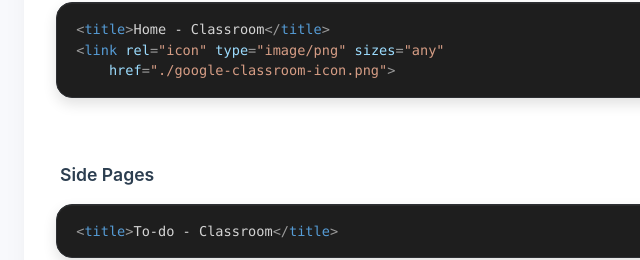
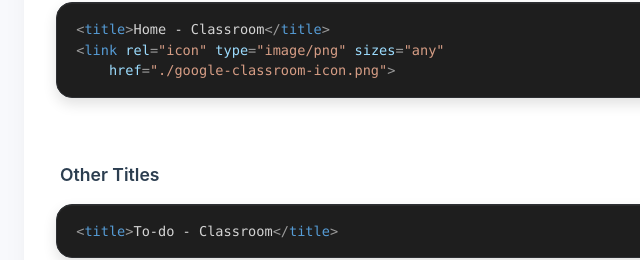
Before and after one commit to ltorl/cloaking-icons, a plain HTML site: page index.html in a window 1280 px wide. Shown: the part 1876-2136 px from the top of the page, 0-640 px from the left. Drawn offline with nearby package versions, Linux system fonts and the light colour scheme.

Commit message:
Update index.html

```diff
--- a/index.html
+++ b/index.html
@@ -289,7 +289,7 @@
     href=&quot;./google-classroom-icon.png&quot;&gt;</code></pre>
 
         <br>
-        <h4>Side Pages</h4>
+        <h4>Other Titles</h4>
         <pre><code class="language-html">&lt;title&gt;To-do - Classroom&lt;/title&gt;</code></pre>
         <h5>OR</h5>
         <pre><code class="language-html">&lt;title&gt;Calendar - Classroom&lt;/title&gt;</code></pre>
@@ -358,7 +358,7 @@
     href=&quot;./docs-icon.png&quot;&gt;</code></pre>
 
         <br>
-        <h4>Side Page</h4>
+        <h4>Other Title</h4>
         <pre><code class="language-html">&lt;title&gt;Untitled document - Google Docs&lt;/title&gt;</code></pre>
     </div>
 
```
